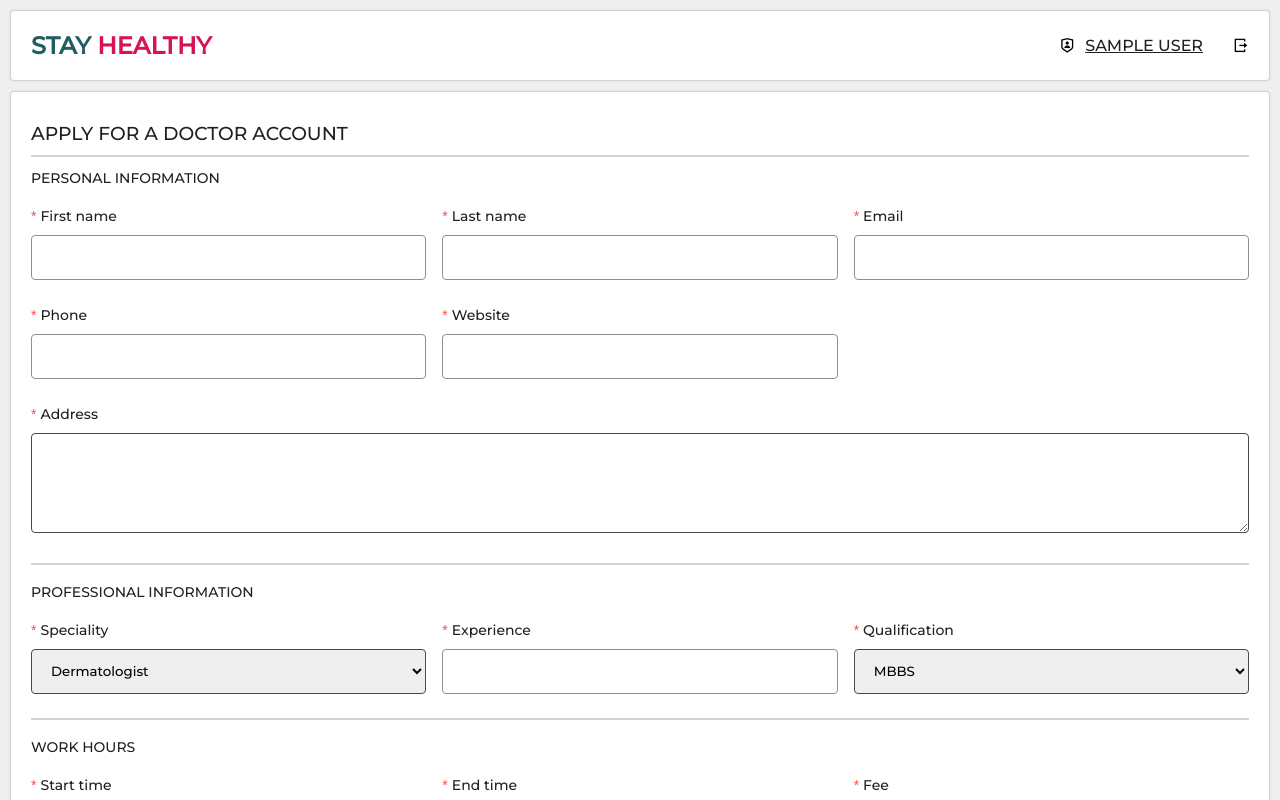
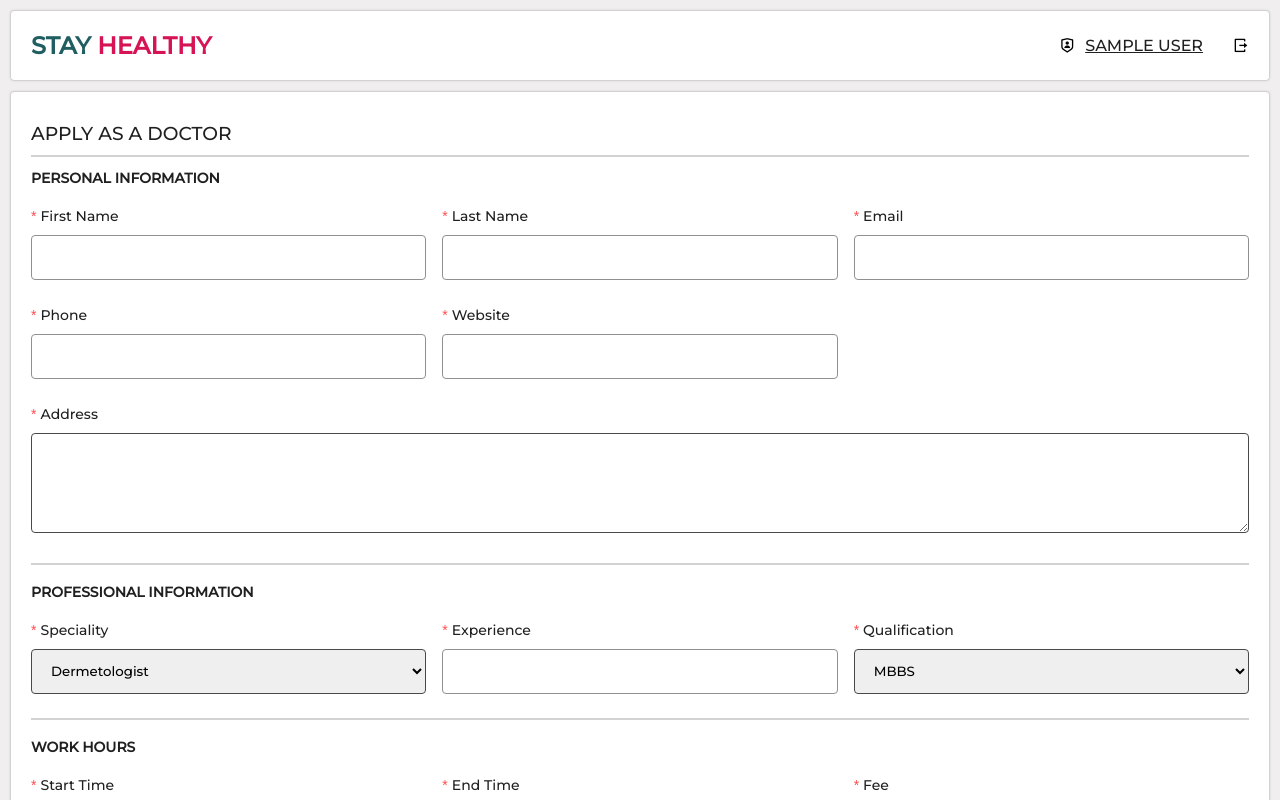
Before and after one commit to JuliaShurmei/doctorappointment, a React (Create React App) app: page /apply-doctor in a window 1280 px wide. Shown: the top 800 px of the page. Built offline with nearby package versions, Linux system fonts and the light colour scheme; no server answers; the database is empty; sample sign-in values are in the browser's storage.

Commit message:
Added user information

```diff
--- a/src/apicalls/appointments.js
+++ b/src/apicalls/appointments.js
@@ -8,6 +8,7 @@ import {
     where,
   } from "firebase/firestore";
 import firestoreDatabase from "../fireBaseConfig";
+
 
 
   export const BookDoctorAppointment = async (payload) => {
--- a/src/apicalls/doctors.js
+++ b/src/apicalls/doctors.js
@@ -1,4 +1,5 @@
 import {
+  addDoc,
   collection,
   doc,
   getDoc,
@@ -10,17 +11,15 @@ import {
 } from "firebase/firestore";
 import firestoreDatabase from "../fireBaseConfig";
 
-
 export const AddDoctor = async (payload) => {
   try {
     await setDoc(doc(firestoreDatabase, "doctors", payload.userId), payload);
     await updateDoc(doc(firestoreDatabase, "users", payload.userId), {
       role: "doctor",
     });
-
     return {
       success: true,
-      message: "Doctor added successfully, please wait for approval",
+      message: "Doctor added successfully , please wait for approval",
     };
   } catch (error) {
     return {
@@ -39,6 +38,12 @@ export const CheckIfDoctorAccountIsApplied = async (id) => {
       return {
         success: true,
         message: "Doctor account already applied",
+        data : doctors.docs.map((doc) => {
+          return {
+            ...doc.data(),
+            id: doc.id,
+          };
+        })[0]
       };
     }
     return {
@@ -73,6 +78,7 @@ export const GetAllDoctors = async () => {
   }
 };
 
+
 export const UpdateDoctor = async (payload) => {
   try {
     await setDoc(doc(firestoreDatabase, "doctors", payload.id), payload);
@@ -88,6 +94,7 @@ export const GetAllDoctors = async () => {
   }
 }
 
+
 export const GetDoctorById = async (id) => {
   try {
     const doctor = await getDoc(doc(firestoreDatabase, "doctors", id));
--- a/src/pages/BookAppointment/index.js
+++ b/src/pages/BookAppointment/index.js
@@ -73,8 +73,8 @@ function BookAppointment() {
           }}
         >
           <span>
-            {moment(slot, "HH:mm").format("hh:mm")} -{" "}
-            {moment(slot, "HH:mm").add(slotDuration, "minutes").format("hh:mm")}
+            {moment(slot, "HH:mm").format("hh:mm A")} -{" "}
+            {moment(slot, "HH:mm").add(slotDuration, "minutes").format("hh:mm A")}
           </span>
         </div>
       );
--- a/src/pages/DoctorForm/index.js
+++ b/src/pages/DoctorForm/index.js
@@ -1,14 +1,18 @@
-import { Col, Form, Row, message } from "antd";
+import { Col, Form, message, Row } from "antd";
 import React, { useEffect } from "react";
 import { useDispatch } from "react-redux";
-import { ShowLoader } from "../../redux/loaderSlice";
 import { useNavigate } from "react-router-dom";
 import {
   AddDoctor,
   CheckIfDoctorAccountIsApplied,
+  GetDoctorById,
+  UpdateDoctor,
 } from "../../apicalls/doctors";
+import { ShowLoader } from "../../redux/loaderSlice";
 
 function DoctorForm() {
+  const [form] = Form.useForm();
+  const [alreadyApproved, setAlreadyApproved] = React.useState(false);
   const [days, setDays] = React.useState([]);
   const [alreadyApplied, setAlreadyApplied] = React.useState(false);
   const dispatch = useDispatch();
@@ -23,7 +27,15 @@ function DoctorForm() {
         status: "pending",
         role: "doctor",
       };
-      const response = await AddDoctor(payload);
+      let response = null;
+      if (alreadyApproved) {
+        payload.id = JSON.parse(localStorage.getItem("user")).id;
+        payload.status = "approved";
+        response = await UpdateDoctor(payload);
+      } else {
+        response = await AddDoctor(payload);
+      }
+
       if (response.success) {
         message.success(response.message);
         navigate("/profile");
@@ -45,6 +57,13 @@ function DoctorForm() {
       );
       if (response.success) {
         setAlreadyApplied(true);
+        if (response.data.status === "approved") {
+          setAlreadyApproved(true);
+          form.setFieldsValue(response.data);
+          setDays(response.data.days);
+        }
+      } else {
+        setAlreadyApplied(false);
       }
       dispatch(ShowLoader(false));
     } catch (error) {
@@ -57,21 +76,32 @@ function DoctorForm() {
     checkIfAlreadyApplied();
   }, []);
   return (
-    <div className='bg-white p2'>
-      {!alreadyApplied && (
+    <div className="bg-white p2">
+      {(!alreadyApplied || alreadyApproved) && (
         <>
           {" "}
-          <h3 className='uppercase my1'> Apply for a Doctor Account</h3>
+          <h3 className="uppercase my1">
+            {alreadyApproved ? "Update your information" : "Apply as a doctor"}
+          </h3>
           <hr />
-          <Form layout='vertical' className='my1' onFinish={onFinish}>
+          <Form
+            layout="vertical"
+            className="my1"
+            onFinish={onFinish}
+            form={form}
+          >
             <Row gutter={[16, 16]}>
+              {/* personal information */}
+
               <Col span={24}>
-                <h4 className='uppercase'> Personal information</h4>
+                <h4 className="uppercase">
+                  <b>Personal Information</b>
+                </h4>
               </Col>
               <Col span={8}>
                 <Form.Item
-                  label='First name'
-                  name='firstname'
+                  label="First Name"
+                  name="firstname"
                   rules={[
                     {
                       required: true,
@@ -79,13 +109,13 @@ function DoctorForm() {
                     },
                   ]}
                 >
-                  <input type='text' />
+                  <input type="text" />
                 </Form.Item>
               </Col>
               <Col span={8}>
                 <Form.Item
-                  label='Last name'
-                  name='lastname'
+                  label="Last Name"
+                  name="lastname"
                   rules={[
                     {
                       required: true,
@@ -93,13 +123,13 @@ function DoctorForm() {
                     },
                   ]}
                 >
-                  <input type='text' />
+                  <input type="text" />
                 </Form.Item>
               </Col>
               <Col span={8}>
                 <Form.Item
-                  label='Email'
-                  name='email'
+                  label="Email"
+                  name="email"
                   rules={[
                     {
                       required: true,
@@ -107,13 +137,13 @@ function DoctorForm() {
                     },
                   ]}
                 >
-                  <input type='email' />
+                  <input type="email" />
                 </Form.Item>
               </Col>
               <Col span={8}>
                 <Form.Item
-                  label='Phone'
-                  name='phone'
+                  label="Phone"
+                  name="phone"
                   rules={[
                     {
                       required: true,
@@ -121,13 +151,13 @@ function DoctorForm() {
                     },
                   ]}
                 >
-                  <input type='number' />
+                  <input type="number" />
                 </Form.Item>
               </Col>
               <Col span={8}>
                 <Form.Item
-                  label='Website'
-                  name='website'
+                  label="Website"
+                  name="website"
                   rules={[
                     {
                       required: true,
@@ -135,13 +165,13 @@ function DoctorForm() {
                     },
                   ]}
                 >
-                  <input type='text' />
+                  <input type="text" />
                 </Form.Item>
               </Col>
               <Col span={24}>
                 <Form.Item
-                  label='Address'
-                  name='address'
+                  label="Address"
+                  name="address"
                   rules={[
                     {
                       required: true,
@@ -149,19 +179,24 @@ function DoctorForm() {
                     },
                   ]}
                 >
-                  <textarea type='text' />
+                  <textarea type="text" />
                 </Form.Item>
               </Col>
+
               <Col span={24}>
                 <hr />
               </Col>
+
+              {/* professional information */}
               <Col span={24}>
-                <h4 className='uppercase'> Professional information</h4>
+                <h4 className="uppercase">
+                  <b>Professional Information</b>
+                </h4>
               </Col>
               <Col span={8}>
                 <Form.Item
-                  label='Speciality'
-                  name='speciality'
+                  label="Speciality"
+                  name="speciality"
                   rules={[
                     {
                       required: true,
@@ -170,22 +205,23 @@ function DoctorForm() {
                   ]}
                 >
                   <select>
-                    <option value='dermatologist'> Dermatologist</option>
-                    <option value='cardiologist'> Cardiologist</option>
-                    <option value='gynecologist'> Gynecologist</option>
-                    <option value='neurologist'> Neurologist</option>
-                    <option value='orthopedict'> Orthopedic</option>
-                    <option value='pediatrician'> Pediatrician</option>
-                    <option value='psychiatrist'> Psychiatrist</option>
-                    <option value='surgeon'> Surgeon</option>
-                    <option value='urologist'> Urologist</option>
+                    <option value="dermetologist">Dermetologist</option>
+                    <option value="cardiologist">Cardiologist</option>
+                    <option value="gynecologist">Gynecologist</option>
+                    <option value="neurologist">Neurologist</option>
+                    <option value="orthopedic">Orthopedic</option>
+                    <option value="pediatrician">Pediatrician</option>
+                    <option value="psychiatrist">Psychiatrist</option>
+                    <option value="surgeon">Surgeon</option>
+                    <option value="urologist">Urologist</option>
                   </select>
                 </Form.Item>
               </Col>
+
               <Col span={8}>
                 <Form.Item
-                  label='Experience'
-                  name='experience'
+                  label="Experience"
+                  name="experience"
                   rules={[
                     {
                       required: true,
@@ -193,13 +229,14 @@ function DoctorForm() {
                     },
                   ]}
                 >
-                  <input type='number' />
+                  <input type="number" />
                 </Form.Item>
               </Col>
+
               <Col span={8}>
                 <Form.Item
-                  label='Qualification'
-                  name='qualification'
+                  label="Qualification"
+                  name="qualification"
                   rules={[
                     {
                       required: true,
@@ -208,23 +245,28 @@ function DoctorForm() {
                   ]}
                 >
                   <select>
-                    <option value='MBBS'> MBBS</option>
-                    <option value='MD'> MD</option>
-                    <option value='MS'> MS</option>
-                    <option value='MDS'> MDS</option>
+                    <option value="MBBS">MBBS</option>
+                    <option value="MD">MD</option>
+                    <option value="MS">MS</option>
+                    <option value="MDS">MDS</option>
                   </select>
                 </Form.Item>
               </Col>
+
               <Col span={24}>
                 <hr />
               </Col>
+
               <Col span={24}>
-                <h4 className='uppercase'> Work hours</h4>
+                <h4 className="uppercase">
+                  <b>Work Hours</b>
+                </h4>
               </Col>
+              {/* work hours */}
               <Col span={8}>
                 <Form.Item
-                  label='Start time'
-                  name='startTime'
+                  label="Start Time"
+                  name="startTime"
                   rules={[
                     {
                       required: true,
@@ -232,13 +274,14 @@ function DoctorForm() {
                     },
                   ]}
                 >
-                  <input type='time' />
+                  <input type="time" />
                 </Form.Item>
               </Col>
+
               <Col span={8}>
                 <Form.Item
-                  label='End time'
-                  name='endTime'
+                  label="End Time"
+                  name="endTime"
                   rules={[
                     {
                       required: true,
@@ -246,13 +289,14 @@ function DoctorForm() {
                     },
                   ]}
                 >
-                  <input type='time' />
+                  <input type="time" />
                 </Form.Item>
               </Col>
+
               <Col span={8}>
                 <Form.Item
-                  label='Fee'
-                  name='fee'
+                  label="Fee"
+                  name="fee"
                   rules={[
                     {
                       required: true,
@@ -260,11 +304,12 @@ function DoctorForm() {
                     },
                   ]}
                 >
-                  <input type='number' />
+                  <input type="number" />
                 </Form.Item>
               </Col>
+
               <Col span={24}>
-                <div className='flex gap2'>
+                <div className="flex gap2">
                   {[
                     "Monday",
                     "Tuesday",
@@ -274,10 +319,11 @@ function DoctorForm() {
                     "Saturday",
                     "Sunday",
                   ].map((day, index) => (
-                    <div className='flex items-center'>
+                    <div className="flex items-center">
                       <input
-                        type='checkbox'
+                        type="checkbox"
                         key={index}
+                        checked={days.includes(day)}
                         value={day}
                         onChange={(e) => {
                           if (e.target.checked) {
@@ -289,28 +335,29 @@ function DoctorForm() {
                           }
                         }}
                       />
-
                       <label>{day}</label>
                     </div>
                   ))}
                 </div>
               </Col>
             </Row>
-            <div className='flex justify-end gap2'>
-              <button className='outlined-btn' type='button'>
-                Cancel
+
+            <div className="flex justify-end gap2">
+              <button className="outlined-btn" type="button">
+                CANCEL
               </button>
-              <button className='contained-btn' type='submit'>
-                Submit
+              <button className="contained-btn" type="submit">
+                SUBMIT
               </button>
             </div>
           </Form>
         </>
       )}
-      {alreadyApplied && (
-        <div className='flex flex-col items-center gap2'>
-          <h3 className='text-secondary'>
-            You have already applied for this doctor account, please wait for
+
+      {alreadyApplied && !alreadyApproved && (
+        <div className="flex flex-col items-center gap2">
+          <h3 className="text-secondary">
+            You have already applied for this doctor account , please wait for
             the admin to approve your request
           </h3>
         </div>
--- a/src/pages/Profile/Appointments.js
+++ b/src/pages/Profile/Appointments.js
@@ -80,7 +80,7 @@ function Appointments() {
 
         if (record.status === "pending" && user.role === "doctor") {
           return (
-            <div className="flex gap-1">
+            <div className="flex gap1">
               <span className="underline cursor-pointer"
                 onClick={() => onUpdate(record.id, "cancelled")}
               >Cancel</span>
```
Also changed, not shown: src/components/ProtectedRoute.js (+9 -4 lines), src/pages/Home/index.js (+17 -16 lines), src/pages/Profile/index.js (+4 -4 lines). Lines whose indentation alone changed are shown as unchanged.
